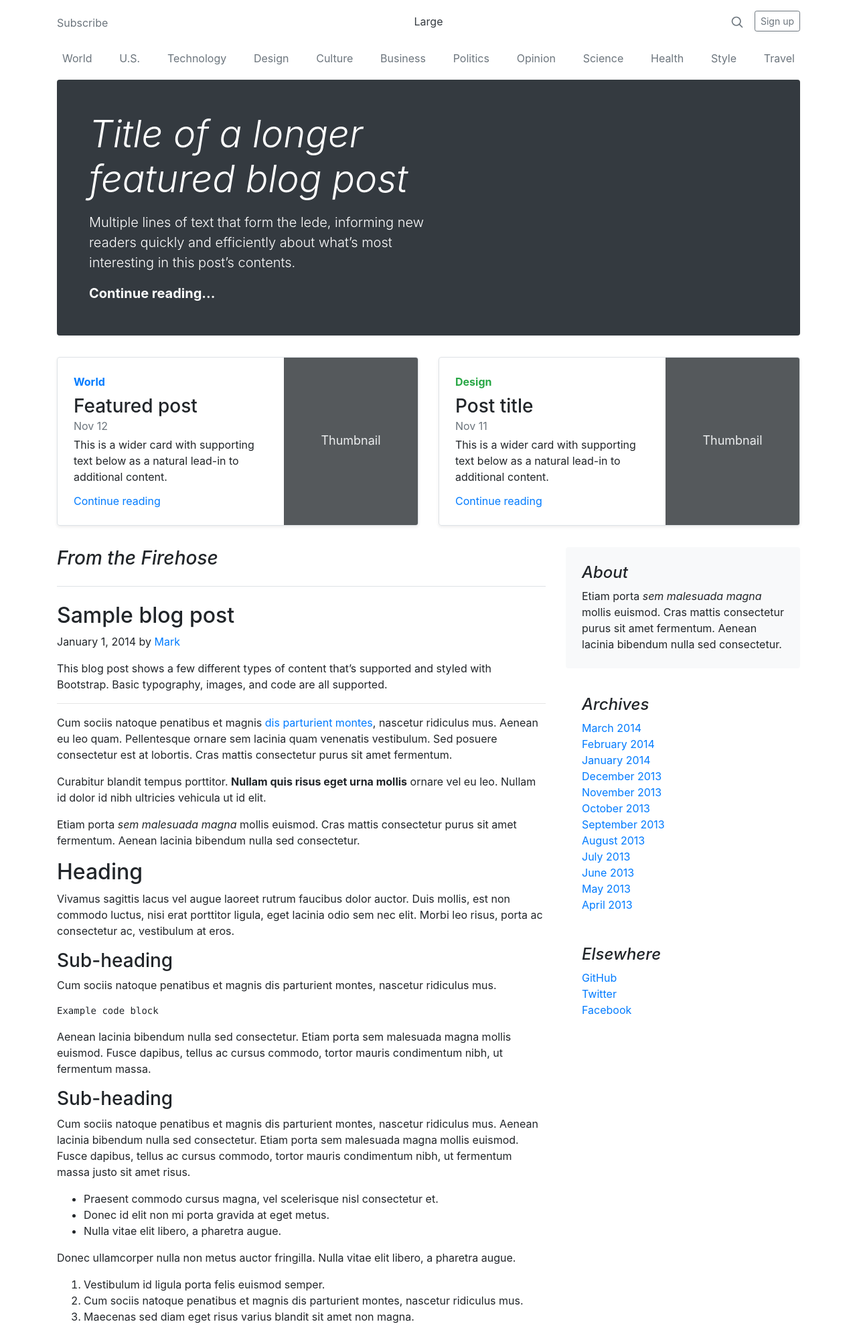
After one commit to OpatileKelobang/portfolio, a Django app: page /blog/ in a window 1280 px wide. The commit adds this page. Shown: the top 1980 px of the page at 67% size. Run offline with Django 3.2, Linux system fonts and the light colour scheme; parts of the project's set-up code (start-up, migrations or seed data) failed here and were passed over; some libraries are stand-ins or nearby versions.

Commit message:
Blog Template added

```diff
--- /dev/null
+++ b/blog/templates/blog/blogposts.html
@@ -0,0 +1,303 @@
+<!doctype html>
+<html lang="en">
+<head>
+    <meta charset="utf-8">
+    <meta name="viewport" content="width=device-width, initial-scale=1, shrink-to-fit=no">
+    <meta name="description" content="Full Stack Software Developer Portfolio">
+    <meta name="keywords"
+          content="HTML5,CSS,XML,JavaScript, Python, Django, Postgres, React-JS, Java, iOS, Android, Mobile, Xamarin, Xamarin-Forms, C#">
+    <meta name="author" content="Bogote Development">
+    <meta name="generator" content="Jekyll v3.8.5">
+    <title>Album example · Bootstrap</title>
+
+    <!-- Bootstrap core CSS -->
+    <link rel="stylesheet" href="https://stackpath.bootstrapcdn.com/bootstrap/4.3.1/css/bootstrap.min.css"
+          integrity="sha384-ggOyR0iXCbMQv3Xipma34MD+dH/1fQ784/j6cY/iJTQUOhcWr7x9JvoRxT2MZw1T" crossorigin="anonymous">
+    <!-- Custom styles for this template -->
+    <link href="https://fonts.googleapis.com/css?family=Playfair+Display:700,900" rel="stylesheet">
+    <style>
+        .bd-placeholder-img {
+            font-size: 1.125rem;
+            text-anchor: middle;
+            -webkit-user-select: none;
+            -moz-user-select: none;
+            -ms-user-select: none;
+            user-select: none;
+        }
+
+        @media (min-width: 768px) {
+            .bd-placeholder-img-lg {
+                font-size: 3.5rem;
+            }
+        }
+
+        /* Custom page CSS
+        -------------------------------------------------- */
+        /* Not required for template or sticky footer method. */
+
+        main > .container {
+            padding: 60px 15px 0;
+        }
+
+        .footer {
+            background-color: #343A40;
+        }
+
+        .footer > .container {
+            padding-top: 10px;
+            padding-right: 15px;
+            padding-left: 15px;
+        }
+
+        code {
+            font-size: 80%;
+        }
+    </style>
+
+</head>
+<body>
+<div class="container">
+    <header class="blog-header py-3">
+        <div class="row flex-nowrap justify-content-between align-items-center">
+            <div class="col-4 pt-1">
+                <a class="text-muted" href="#">Subscribe</a>
+            </div>
+            <div class="col-4 text-center">
+                <a class="blog-header-logo text-dark" href="#">Large</a>
+            </div>
+            <div class="col-4 d-flex justify-content-end align-items-center">
+                <a class="text-muted" href="#">
+                    <svg xmlns="http://www.w3.org/2000/svg" width="20" height="20" fill="none" stroke="currentColor"
+                         stroke-linecap="round" stroke-linejoin="round" stroke-width="2" class="mx-3" role="img"
+                         viewBox="0 0 24 24" focusable="false"><title>Search</title>
+                        <circle cx="10.5" cy="10.5" r="7.5"/>
+                        <path d="M21 21l-5.2-5.2"/>
+                    </svg>
+                </a>
+                <a class="btn btn-sm btn-outline-secondary" href="#">Sign up</a>
+            </div>
+        </div>
+    </header>
+
+    <div class="nav-scroller py-1 mb-2">
+        <nav class="nav d-flex justify-content-between">
+            <a class="p-2 text-muted" href="#">World</a>
+            <a class="p-2 text-muted" href="#">U.S.</a>
+            <a class="p-2 text-muted" href="#">Technology</a>
+            <a class="p-2 text-muted" href="#">Design</a>
+            <a class="p-2 text-muted" href="#">Culture</a>
+            <a class="p-2 text-muted" href="#">Business</a>
+            <a class="p-2 text-muted" href="#">Politics</a>
+            <a class="p-2 text-muted" href="#">Opinion</a>
+            <a class="p-2 text-muted" href="#">Science</a>
+            <a class="p-2 text-muted" href="#">Health</a>
+            <a class="p-2 text-muted" href="#">Style</a>
+            <a class="p-2 text-muted" href="#">Travel</a>
+        </nav>
+    </div>
+
+    <div class="jumbotron p-4 p-md-5 text-white rounded bg-dark">
+        <div class="col-md-6 px-0">
+            <h1 class="display-4 font-italic">Title of a longer featured blog post</h1>
+            <p class="lead my-3">Multiple lines of text that form the lede, informing new readers quickly and
+                efficiently about what’s most interesting in this post’s contents.</p>
+            <p class="lead mb-0"><a href="#" class="text-white font-weight-bold">Continue reading...</a></p>
+        </div>
+    </div>
+
+    <div class="row mb-2">
+        <div class="col-md-6">
+            <div class="row no-gutters border rounded overflow-hidden flex-md-row mb-4 shadow-sm h-md-250 position-relative">
+                <div class="col p-4 d-flex flex-column position-static">
+                    <strong class="d-inline-block mb-2 text-primary">World</strong>
+                    <h3 class="mb-0">Featured post</h3>
+                    <div class="mb-1 text-muted">Nov 12</div>
+                    <p class="card-text mb-auto">This is a wider card with supporting text below as a natural lead-in to
+                        additional content.</p>
+                    <a href="#" class="stretched-link">Continue reading</a>
+                </div>
+                <div class="col-auto d-none d-lg-block">
+                    <svg class="bd-placeholder-img" width="200" height="250" xmlns="http://www.w3.org/2000/svg"
+                         preserveAspectRatio="xMidYMid slice" focusable="false" role="img"
+                         aria-label="Placeholder: Thumbnail"><title>Placeholder</title>
+                        <rect width="100%" height="100%" fill="#55595c"/>
+                        <text x="50%" y="50%" fill="#eceeef" dy=".3em">Thumbnail</text>
+                    </svg>
+                </div>
+            </div>
+        </div>
+        <div class="col-md-6">
+            <div class="row no-gutters border rounded overflow-hidden flex-md-row mb-4 shadow-sm h-md-250 position-relative">
+                <div class="col p-4 d-flex flex-column position-static">
+                    <strong class="d-inline-block mb-2 text-success">Design</strong>
+                    <h3 class="mb-0">Post title</h3>
+                    <div class="mb-1 text-muted">Nov 11</div>
+                    <p class="mb-auto">This is a wider card with supporting text below as a natural lead-in to
+                        additional content.</p>
+                    <a href="#" class="stretched-link">Continue reading</a>
+                </div>
+                <div class="col-auto d-none d-lg-block">
+                    <svg class="bd-placeholder-img" width="200" height="250" xmlns="http://www.w3.org/2000/svg"
+                         preserveAspectRatio="xMidYMid slice" focusable="false" role="img"
+                         aria-label="Placeholder: Thumbnail"><title>Placeholder</title>
+                        <rect width="100%" height="100%" fill="#55595c"/>
+                        <text x="50%" y="50%" fill="#eceeef" dy=".3em">Thumbnail</text>
+                    </svg>
+                </div>
+            </div>
+        </div>
+    </div>
+</div>
+
+<main role="main" class="container">
+    <div class="row">
+        <div class="col-md-8 blog-main">
+            <h3 class="pb-4 mb-4 font-italic border-bottom">
+                From the Firehose
+            </h3>
+
+            <div class="blog-post">
+                <h2 class="blog-post-title">Sample blog post</h2>
+                <p class="blog-post-meta">January 1, 2014 by <a href="#">Mark</a></p>
+
+                <p>This blog post shows a few different types of content that’s supported and styled with Bootstrap.
+                    Basic typography, images, and code are all supported.</p>
+                <hr>
+                <p>Cum sociis natoque penatibus et magnis <a href="#">dis parturient montes</a>, nascetur ridiculus mus.
+                    Aenean eu leo quam. Pellentesque ornare sem lacinia quam venenatis vestibulum. Sed posuere
+                    consectetur est at lobortis. Cras mattis consectetur purus sit amet fermentum.</p>
+                <blockquote>
+                    <p>Curabitur blandit tempus porttitor. <strong>Nullam quis risus eget urna mollis</strong> ornare
+                        vel eu leo. Nullam id dolor id nibh ultricies vehicula ut id elit.</p>
+                </blockquote>
+                <p>Etiam porta <em>sem malesuada magna</em> mollis euismod. Cras mattis consectetur purus sit amet
+                    fermentum. Aenean lacinia bibendum nulla sed consectetur.</p>
+                <h2>Heading</h2>
+                <p>Vivamus sagittis lacus vel augue laoreet rutrum faucibus dolor auctor. Duis mollis, est non commodo
+                    luctus, nisi erat porttitor ligula, eget lacinia odio sem nec elit. Morbi leo risus, porta ac
+                    consectetur ac, vestibulum at eros.</p>
+                <h3>Sub-heading</h3>
+                <p>Cum sociis natoque penatibus et magnis dis parturient montes, nascetur ridiculus mus.</p>
+                <pre><code>Example code block</code></pre>
+                <p>Aenean lacinia bibendum nulla sed consectetur. Etiam porta sem malesuada magna mollis euismod. Fusce
+                    dapibus, tellus ac cursus commodo, tortor mauris condimentum nibh, ut fermentum massa.</p>
+                <h3>Sub-heading</h3>
+                <p>Cum sociis natoque penatibus et magnis dis parturient montes, nascetur ridiculus mus. Aenean lacinia
+                    bibendum nulla sed consectetur. Etiam porta sem malesuada magna mollis euismod. Fusce dapibus,
+                    tellus ac cursus commodo, tortor mauris condimentum nibh, ut fermentum massa justo sit amet
+                    risus.</p>
+                <ul>
+                    <li>Praesent commodo cursus magna, vel scelerisque nisl consectetur et.</li>
+                    <li>Donec id elit non mi porta gravida at eget metus.</li>
+                    <li>Nulla vitae elit libero, a pharetra augue.</li>
+                </ul>
+                <p>Donec ullamcorper nulla non metus auctor fringilla. Nulla vitae elit libero, a pharetra augue.</p>
+                <ol>
+                    <li>Vestibulum id ligula porta felis euismod semper.</li>
+                    <li>Cum sociis natoque penatibus et magnis dis parturient montes, nascetur ridiculus mus.</li>
+                    <li>Maecenas sed diam eget risus varius blandit sit amet non magna.</li>
+                </ol>
+                <p>Cras mattis consectetur purus sit amet fermentum. Sed posuere consectetur est at lobortis.</p>
+            </div><!-- /.blog-post -->
+
+            <div class="blog-post">
+                <h2 class="blog-post-title">Another blog post</h2>
+                <p class="blog-post-meta">December 23, 2013 by <a href="#">Jacob</a></p>
+
+                <p>Cum sociis natoque penatibus et magnis <a href="#">dis parturient montes</a>, nascetur ridiculus mus.
+                    Aenean eu leo quam. Pellentesque ornare sem lacinia quam venenatis vestibulum. Sed posuere
+                    consectetur est at lobortis. Cras mattis consectetur purus sit amet fermentum.</p>
+                <blockquote>
+                    <p>Curabitur blandit tempus porttitor. <strong>Nullam quis risus eget urna mollis</strong> ornare
+                        vel eu leo. Nullam id dolor id nibh ultricies vehicula ut id elit.</p>
+                </blockquote>
+                <p>Etiam porta <em>sem malesuada magna</em> mollis euismod. Cras mattis consectetur purus sit amet
+                    fermentum. Aenean lacinia bibendum nulla sed consectetur.</p>
+                <p>Vivamus sagittis lacus vel augue laoreet rutrum faucibus dolor auctor. Duis mollis, est non commodo
+                    luctus, nisi erat porttitor ligula, eget lacinia odio sem nec elit. Morbi leo risus, porta ac
+                    consectetur ac, vestibulum at eros.</p>
+            </div><!-- /.blog-post -->
+
+            <div class="blog-post">
+                <h2 class="blog-post-title">New feature</h2>
+                <p class="blog-post-meta">December 14, 2013 by <a href="#">Chris</a></p>
+
+                <p>Cum sociis natoque penatibus et magnis dis parturient montes, nascetur ridiculus mus. Aenean lacinia
+                    bibendum nulla sed consectetur. Etiam porta sem malesuada magna mollis euismod. Fusce dapibus,
+                    tellus ac cursus commodo, tortor mauris condimentum nibh, ut fermentum massa justo sit amet
+                    risus.</p>
+                <ul>
+                    <li>Praesent commodo cursus magna, vel scelerisque nisl consectetur et.</li>
+                    <li>Donec id elit non mi porta gravida at eget metus.</li>
+                    <li>Nulla vitae elit libero, a pharetra augue.</li>
+                </ul>
+                <p>Etiam porta <em>sem malesuada magna</em> mollis euismod. Cras mattis consectetur purus sit amet
+                    fermentum. Aenean lacinia bibendum nulla sed consectetur.</p>
+                <p>Donec ullamcorper nulla non metus auctor fringilla. Nulla vitae elit libero, a pharetra augue.</p>
+            </div><!-- /.blog-post -->
+
+            <nav class="blog-pagination">
+                <a class="btn btn-outline-primary" href="#">Older</a>
+                <a class="btn btn-outline-secondary disabled" href="#" tabindex="-1" aria-disabled="true">Newer</a>
+            </nav>
+
+        </div><!-- /.blog-main -->
+
+        <aside class="col-md-4 blog-sidebar">
+            <div class="p-4 mb-3 bg-light rounded">
+                <h4 class="font-italic">About</h4>
+                <p class="mb-0">Etiam porta <em>sem malesuada magna</em> mollis euismod. Cras mattis consectetur purus
+                    sit amet fermentum. Aenean lacinia bibendum nulla sed consectetur.</p>
+            </div>
+
+            <div class="p-4">
+                <h4 class="font-italic">Archives</h4>
+                <ol class="list-unstyled mb-0">
+                    <li><a href="#">March 2014</a></li>
+                    <li><a href="#">February 2014</a></li>
+                    <li><a href="#">January 2014</a></li>
+                    <li><a href="#">December 2013</a></li>
+                    <li><a href="#">November 2013</a></li>
+                    <li><a href="#">October 2013</a></li>
+                    <li><a href="#">September 2013</a></li>
+                    <li><a href="#">August 2013</a></li>
+                    <li><a href="#">July 2013</a></li>
+                    <li><a href="#">June 2013</a></li>
+                    <li><a href="#">May 2013</a></li>
+                    <li><a href="#">April 2013</a></li>
+                </ol>
+            </div>
+
+            <div class="p-4">
+                <h4 class="font-italic">Elsewhere</h4>
+                <ol class="list-unstyled">
+                    <li><a href="#">GitHub</a></li>
+                    <li><a href="#">Twitter</a></li>
+                    <li><a href="#">Facebook</a></li>
+                </ol>
+            </div>
+        </aside><!-- /.blog-sidebar -->
+
+    </div><!-- /.row -->
+
+
+</main>
+
+<footer class="footer mt-auto py-3 text-muted">
+    <div class="container text-center">
+        <p>&copy; Bogote Development {% now "Y" %}</p>
+    </div>
+</footer>
+
+<script src="https://code.jquery.com/jquery-3.3.1.slim.min.js"
+        integrity="sha384-q8i/X+965DzO0rT7abK41JStQIAqVgRVzpbzo5smXKp4YfRvH+8abtTE1Pi6jizo"
+        crossorigin="anonymous"></script>
+<script src="https://cdnjs.cloudflare.com/ajax/libs/popper.js/1.14.7/umd/popper.min.js"
+        integrity="sha384-UO2eT0CpHqdSJQ6hJty5KVphtPhzWj9WO1clHTMGa3JDZwrnQq4sF86dIHNDz0W1"
+        crossorigin="anonymous"></script>
+<script src="https://stackpath.bootstrapcdn.com/bootstrap/4.3.1/js/bootstrap.min.js"
+        integrity="sha384-JjSmVgyd0p3pXB1rRibZUAYoIIy6OrQ6VrjIEaFf/nJGzIxFDsf4x0xIM+B07jRM"
+        crossorigin="anonymous"></script>
+
+</body>
+</html>
--- /dev/null
+++ b/blog/urls.py
@@ -0,0 +1,8 @@
+from django.urls import path
+from . import views
+
+
+urlpatterns = [
+    path('', views.blogposts, name='blogposts'),
+
+]
--- a/blog/views.py
+++ b/blog/views.py
@@ -1,3 +1,5 @@
 from django.shortcuts import render
 
-# Create your views here.
+
+def blogposts(request):
+    return render(request, 'blog/blogposts.html')
--- a/portfolio/urls.py
+++ b/portfolio/urls.py
@@ -1,20 +1,5 @@
-"""portfolio URL Configuration
-
-The `urlpatterns` list routes URLs to views. For more information please see:
-    https://docs.djangoproject.com/en/2.2/topics/http/urls/
-Examples:
-Function views
-    1. Add an import:  from my_app import views
-    2. Add a URL to urlpatterns:  path('', views.home, name='home')
-Class-based views
-    1. Add an import:  from other_app.views import Home
-    2. Add a URL to urlpatterns:  path('', Home.as_view(), name='home')
-Including another URLconf
-    1. Import the include() function: from django.urls import include, path
-    2. Add a URL to urlpatterns:  path('blog/', include('blog.urls'))
-"""
 from django.contrib import admin
-from django.urls import path
+from django.urls import path, include
 from django.conf import settings
 from django.conf.urls.static import static
 import jobs.views
@@ -22,4 +7,5 @@ import jobs.views
 urlpatterns = [
     path('admin/', admin.site.urls),
     path('', jobs.views.home, name='home'),
+    path('blog/', include('blog.urls'))
 ] + static(settings.MEDIA_URL, document_root=settings.MEDIA_ROOT)
```
Also changed, not shown: jobs/templates/jobs/home.html (+4 -4 lines).
